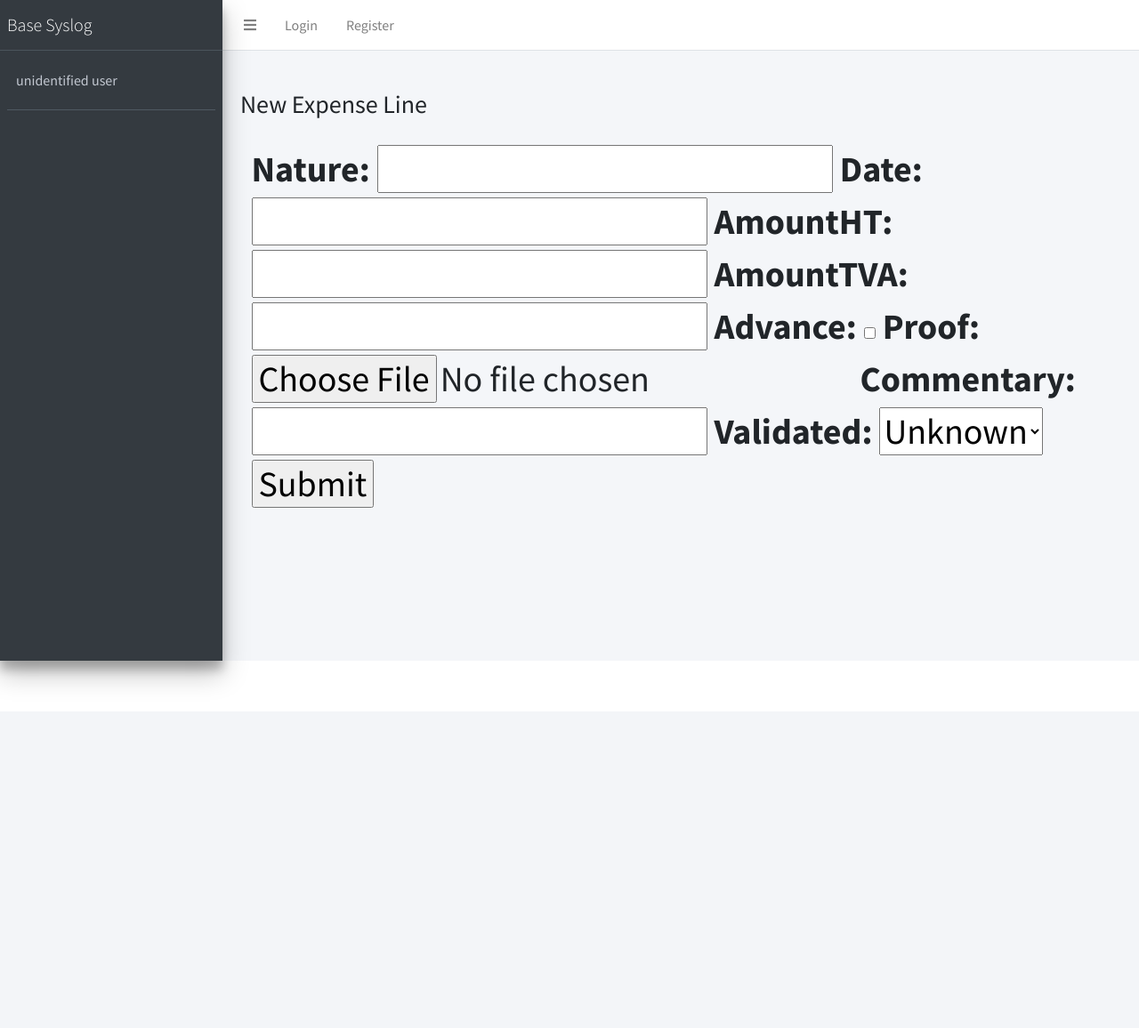
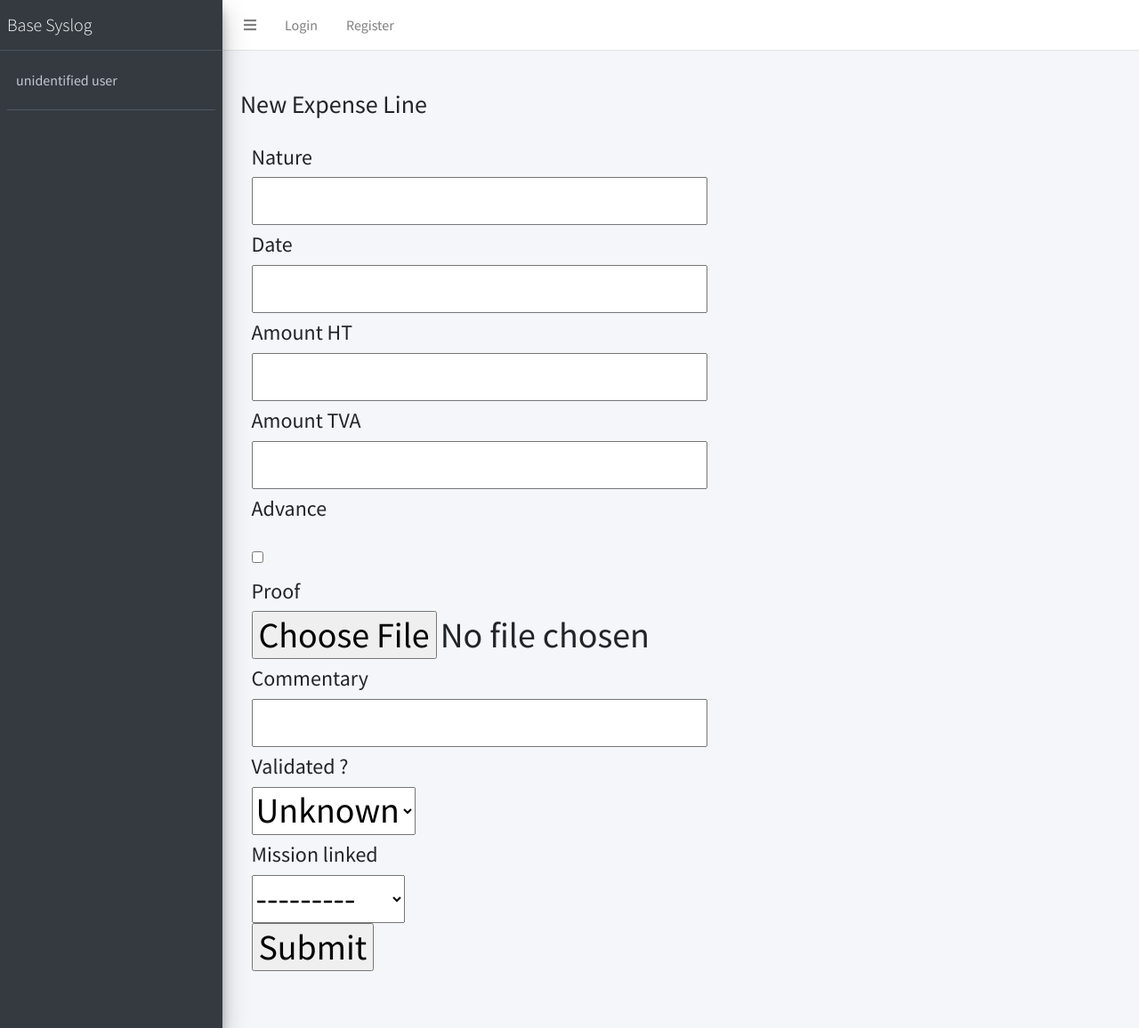
Before and after one commit to Red2Je/N2F, a Django app: page /form/ in a window 1280 px wide. Shown: the whole page at 89% size. Before the commit the page ends 764 px from the top, so only its background shows below. Run offline with Django 4.2, Linux system fonts and the light colour scheme; data comes from the database, SQL or seed files in the repository; some libraries are stand-ins or nearby versions.

Commit message:
form  ajout de la mission, bug present a l'envoi du form

```diff
--- a/main/forms.py
+++ b/main/forms.py
@@ -1,4 +1,5 @@
 from django.forms import ModelForm
+from django import forms
 from .models import Collaborator, ExpenseLine
 from .models import ExpenseReport
 
@@ -8,11 +9,10 @@ from .models import ExpenseReport
 
 
 class ExpenseLineCreateForm(ModelForm):
-
-
-	class Meta:
-		model = ExpenseLine
-		fields = ['nature', 'date', 'amountHT', 'amountTVA','advance','proof','commentary','validated']
+    class Meta:
+        model = ExpenseLine
+        fields = ['nature', 'date', 'amountHT', 'amountTVA','advance','proof','commentary','validated','mission']
+        mission = forms.ModelChoiceField(queryset=ExpenseLine.objects.all())
 
 
 class ExpenseReportForm(ModelForm):
--- a/main/templates/main/form.html
+++ b/main/templates/main/form.html
@@ -21,7 +21,27 @@
 		<div class="card-body">
 			<form enctype="multipart/form-data" class="form-group" action="" method="POST">
 				{% csrf_token %}
-				{{ form }}
+
+				<h4 class="title"> Nature<h1>
+					{{form.nature}}
+					<h4 class="title"> Date<h1>
+					{{form.date}}
+					<h4 class="title"> Amount HT<h1>
+					{{form.amountHT}}
+					<h4 class="title"> Amount TVA<h1>
+					{{form.amountTVA}}
+					<h4 class="title"> Advance<h1>
+					{{form.advance}}
+					<h4 class="title"> Proof<h1>
+					{{form.proof}}
+					<h4 class="title"> Commentary<h1>
+					{{form.commentary}}
+					<h4 class="title"> Validated ?<h1>
+					{{form.validated}}
+					<h4 class="title"> Mission linked<h1>
+					{{form.mission}}
+
+					<br>
 				<input type="submit" name="Submit">
 			</form>
 		</div>
```
